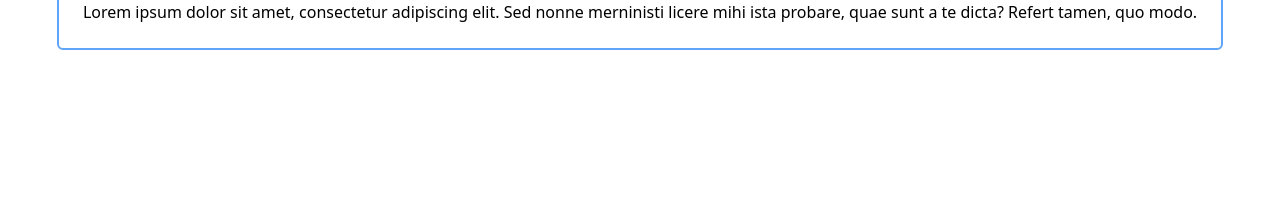
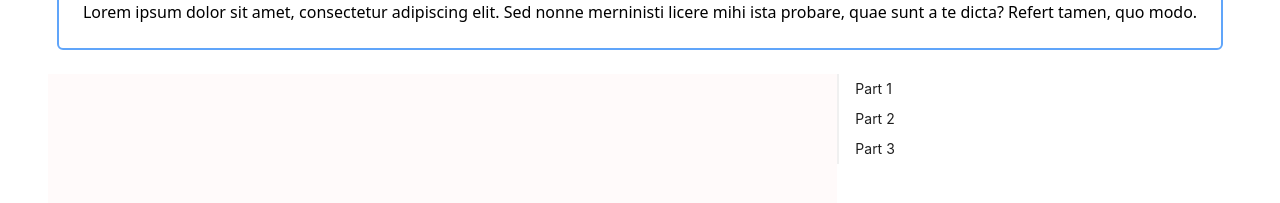
Before and after one commit to AbdullahWins/componentSnippets, a React (Vite) app: page / in a window 1280 px wide. Shown: the part 1411-1614 px from the top of the page. Before the commit the page ends 1509 px from the top, so only its background shows below. Built offline with nearby package versions, Linux system fonts and the light colour scheme.

Commit message:
added anchor tag maintainer

```diff
--- /dev/null
+++ b/src/components/AnchorTagMaintainer.jsx
@@ -0,0 +1,51 @@
+import { Anchor, Col, Row } from "antd";
+
+const AnchorTagMaintainer = () => (
+  <Row className="w-full">
+    <Col span={16}>
+      <div
+        id="part-1"
+        style={{
+          height: "100vh",
+          background: "rgba(255,0,0,0.02)",
+        }}
+      />
+      <div
+        id="part-2"
+        style={{
+          height: "100vh",
+          background: "rgba(0,255,0,0.02)",
+        }}
+      />
+      <div
+        id="part-3"
+        style={{
+          height: "100vh",
+          background: "rgba(0,0,255,0.02)",
+        }}
+      />
+    </Col>
+    <Col span={8}>
+      <Anchor
+        items={[
+          {
+            key: "part-1",
+            href: "#part-1",
+            title: "Part 1",
+          },
+          {
+            key: "part-2",
+            href: "#part-2",
+            title: "Part 2",
+          },
+          {
+            key: "part-3",
+            href: "#part-3",
+            title: "Part 3",
+          },
+        ]}
+      />
+    </Col>
+  </Row>
+);
+export default AnchorTagMaintainer;
--- a/src/pages/ComponentCollection.jsx
+++ b/src/pages/ComponentCollection.jsx
@@ -1,3 +1,4 @@
+import AnchorTagMaintainer from "../components/AnchorTagMaintainer";
 import AsyncButton from "../components/AsyncButton";
 import DatePickerComponent from "../components/DatePickerComponent";
 import FileUploader from "../components/FileUploader";
@@ -10,6 +11,7 @@ const ComponentCollection = () => {
       <DatePickerComponent></DatePickerComponent>
       <AsyncButton></AsyncButton>
       <TextDivider></TextDivider>
+      <AnchorTagMaintainer></AnchorTagMaintainer>
     </div>
   );
 };
```
